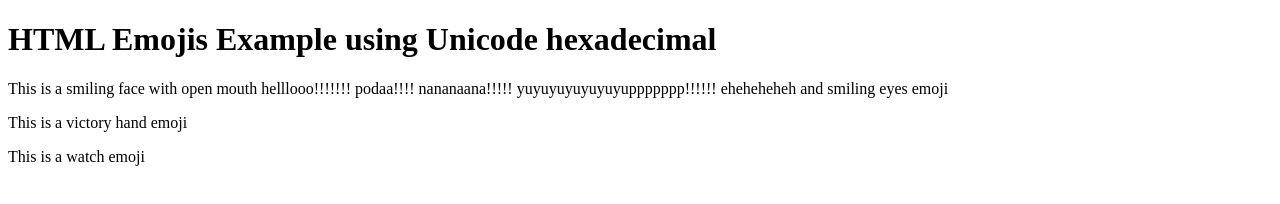
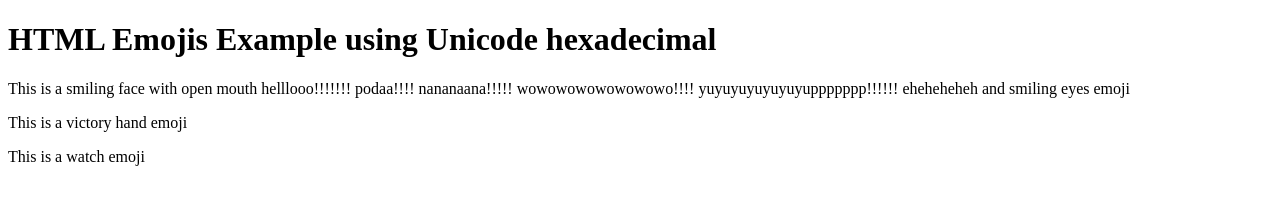
Before and after one commit to Swapnilsharma0-o/potter_pipes, a plain HTML site: page index.html in a window 1280 px wide. Drawn offline with Linux system fonts and the light colour scheme.

Commit message:
Update index.html

```diff
--- a/index.html
+++ b/index.html
@@ -13,6 +13,7 @@
 		helllooo!!!!!!!
 		podaa!!!!
 		nananaana!!!!!
+		wowowowowowowowo!!!!
 		yuyuyuyuyuyuyuppppppp!!!!!!
 		eheheheheh
 				and smiling eyes emoji
```
